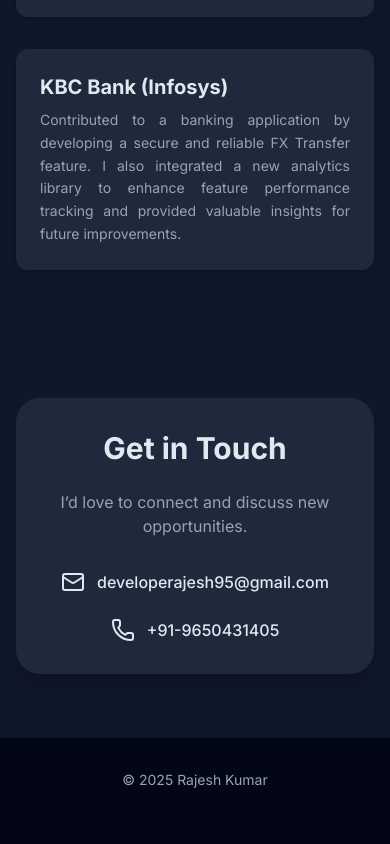
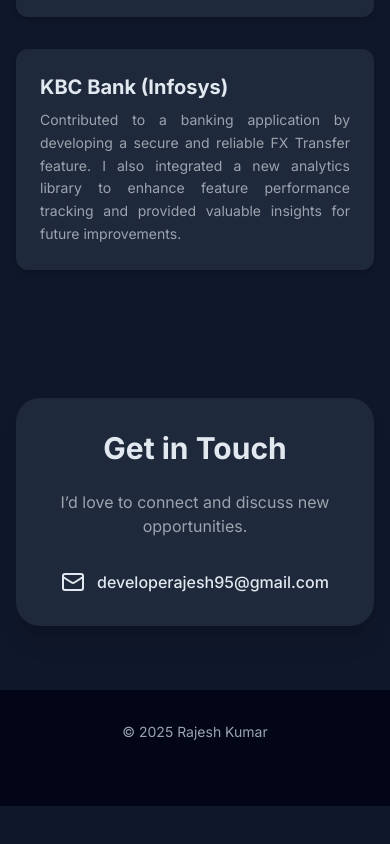
Before and after one commit to developerajesh95/dev-profile, a plain HTML site: page index.html in a window 390 px wide. Shown: the part 4580-5424 px from the top of the page. After the commit the page ends 5386 px from the top, so only its background shows below. Drawn offline with nearby package versions, Linux system fonts and the light colour scheme; some icons are missing.

Commit message:
removing mobile no from get in touch

```diff
--- a/index.html
+++ b/index.html
@@ -204,10 +204,6 @@
                     <i data-lucide="mail" class="lucide-icon"></i>
                     <span class="font-medium">developerajesh95@gmail.com</span>
                 </a>
-                <a href="tel:+919650431405" class="flex items-center space-x-3 text-slate-200 hover:text-sky-400 transition-colors">
-                    <i data-lucide="phone" class="lucide-icon"></i>
-                    <span class="font-medium">+91-9650431405</span>
-                </a>
             </div>
         </section>
     </main>
```
